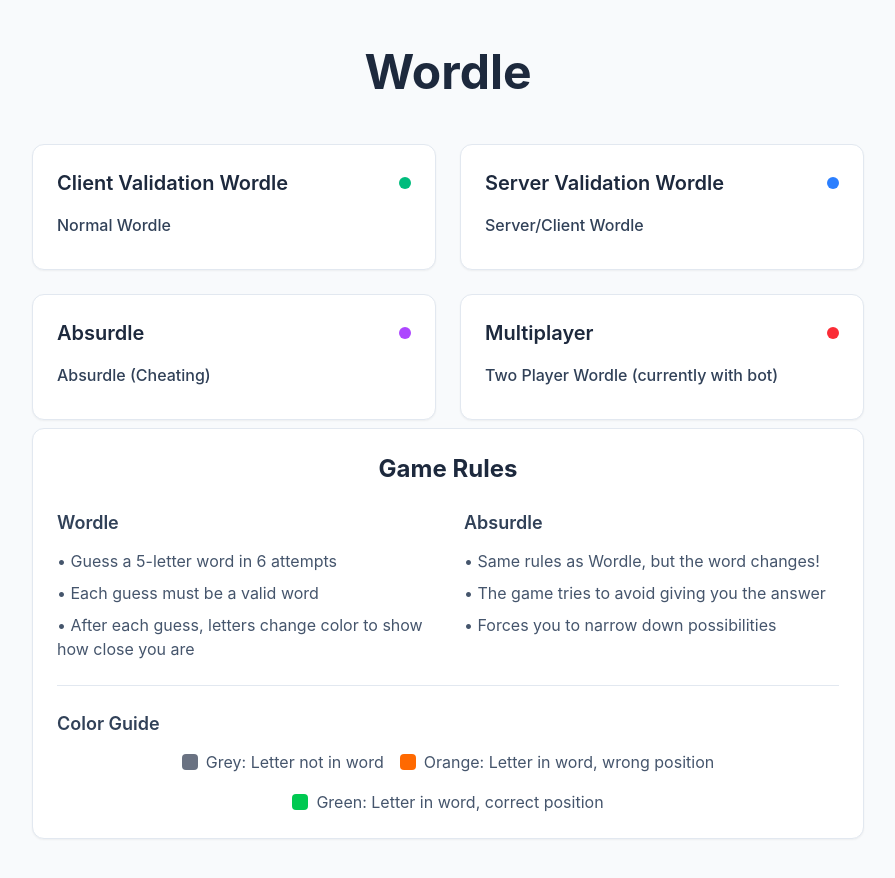
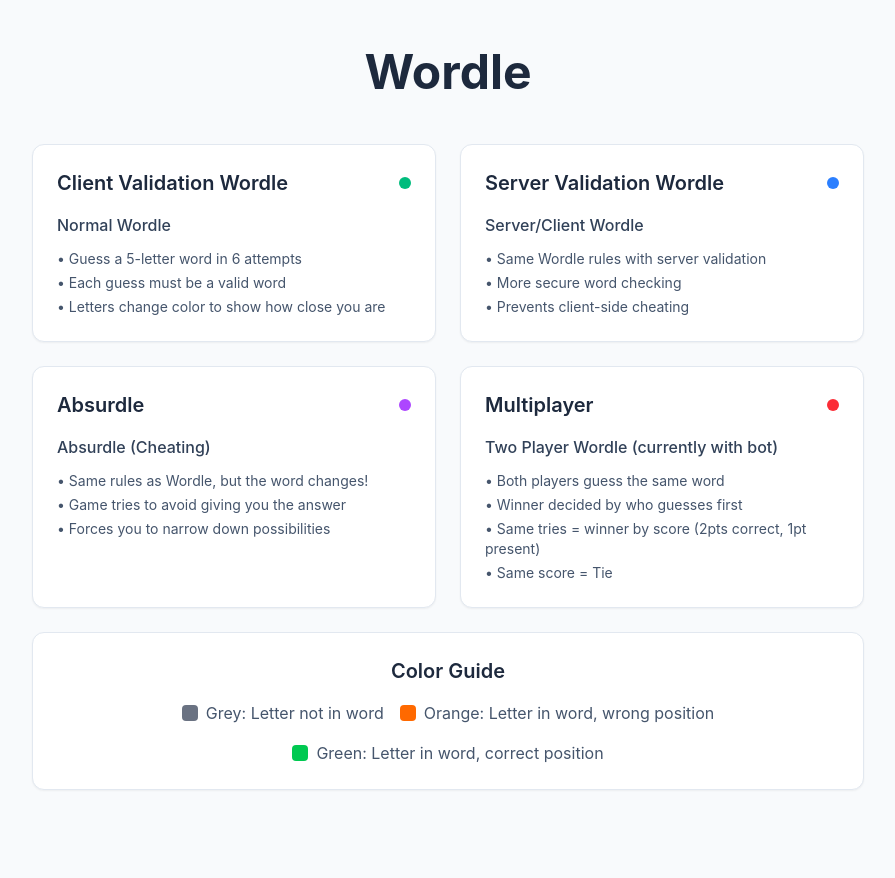
Before and after one commit to nc-poon/wordleClone, a Next.js app: page /game/ in a window 1280 px wide. Shown: the top 878 px of the page, without its empty margins (192-1087 px from the left). Built offline with nearby package versions, Linux system fonts and the light colour scheme.

Commit message:
'group rules into the respective game mode card to reduce redundant component'

```diff
--- a/app/page.tsx
+++ b/app/page.tsx
@@ -21,6 +21,11 @@
                 <div className="w-3 h-3 bg-emerald-500 rounded-full"></div>
               </div>
               <h3 className="font-medium text-slate-700 mb-2">Normal Wordle</h3>
+              <ul className="text-sm text-slate-600 space-y-1 mt-3">
+                <li>• Guess a 5-letter word in 6 attempts</li>
+                <li>• Each guess must be a valid word</li>
+                <li>• Letters change color to show how close you are</li>
+              </ul>
             </div>
           </a>
 
@@ -38,6 +43,11 @@
               <h3 className="font-medium text-slate-700 mb-2">
                 Server/Client Wordle
               </h3>
+              <ul className="text-sm text-slate-600 space-y-1 mt-3">
+                <li>• Same Wordle rules with server validation</li>
+                <li>• More secure word checking</li>
+                <li>• Prevents client-side cheating</li>
+              </ul>
             </div>
           </a>
 
@@ -55,6 +65,11 @@
               <h3 className="font-medium text-slate-700 mb-2">
                 Absurdle (Cheating)
               </h3>
+              <ul className="text-sm text-slate-600 space-y-1 mt-3">
+                <li>• Same rules as Wordle, but the word changes!</li>
+                <li>• Game tries to avoid giving you the answer</li>
+                <li>• Forces you to narrow down possibilities</li>
+              </ul>
             </div>
           </a>
 
@@ -72,47 +87,21 @@
               <h3 className="font-medium text-slate-700 mb-2">
                 Two Player Wordle (currently with bot)
               </h3>
+              <ul className="text-sm text-slate-600 space-y-1 mt-3">
+                <li>• Both players guess the same word</li>
+                <li>• Winner decided by who guesses first</li>
+                <li>• Same tries = winner by score (2pts correct, 1pt present)</li>
+                <li>• Same score = Tie</li>
+              </ul>
             </div>
           </a>
         </div>
-        <div className="max-w-4xl mt-2 mx-auto mb-8">
+        <div className="max-w-4xl mt-6 mx-auto mb-8">
           <div className="card">
             <div className="card-content">
-              <h2 className="text-2xl font-bold text-slate-800 mb-6 text-center">
-                Game Rules
+              <h2 className="text-xl font-semibold text-slate-800 mb-4 text-center">
+                Color Guide
               </h2>
-
-              <div className="grid grid-cols-1 md:grid-cols-2 gap-8">
-                <div>
-                  <h3 className="text-lg font-semibold text-slate-700 mb-3">
-                    Wordle
-                  </h3>
-                  <ul className="space-y-2 text-slate-600">
-                    <li>• Guess a 5-letter word in 6 attempts</li>
-                    <li>• Each guess must be a valid word</li>
-                    <li>
-                      • After each guess, letters change color to show how close
-                      you are
-                    </li>
-                  </ul>
-                </div>
-
-                <div>
-                  <h3 className="text-lg font-semibold text-slate-700 mb-3">
-                    Absurdle
-                  </h3>
-                  <ul className="space-y-2 text-slate-600">
-                    <li>• Same rules as Wordle, but the word changes!</li>
-                    <li>• The game tries to avoid giving you the answer</li>
-                    <li>• Forces you to narrow down possibilities</li>
-                  </ul>
-                </div>
-              </div>
-
-              <div className="mt-6 pt-6 border-t border-slate-200">
-                <h3 className="text-lg font-semibold text-slate-700 mb-3">
-                  Color Guide
-                </h3>
               <div className="flex flex-wrap gap-4 justify-center">
                 <div className="flex items-center gap-2">
                   <div className="w-4 h-4 bg-gray-500 rounded"></div>
@@ -138,6 +127,5 @@
         </div>
       </div>
     </div>
-    </div>
   );
 }
```
Lines whose indentation alone changed are shown as unchanged.
